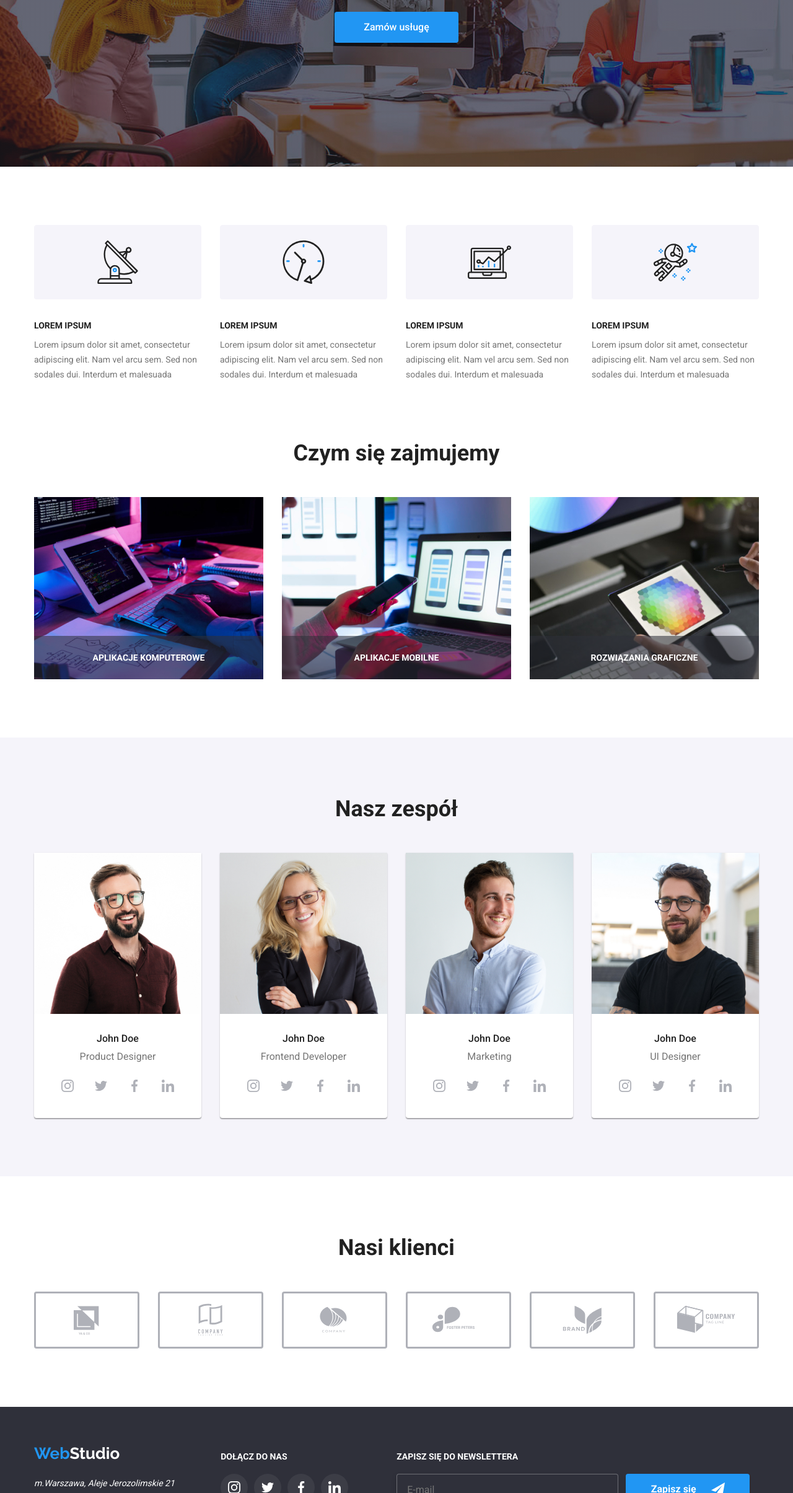
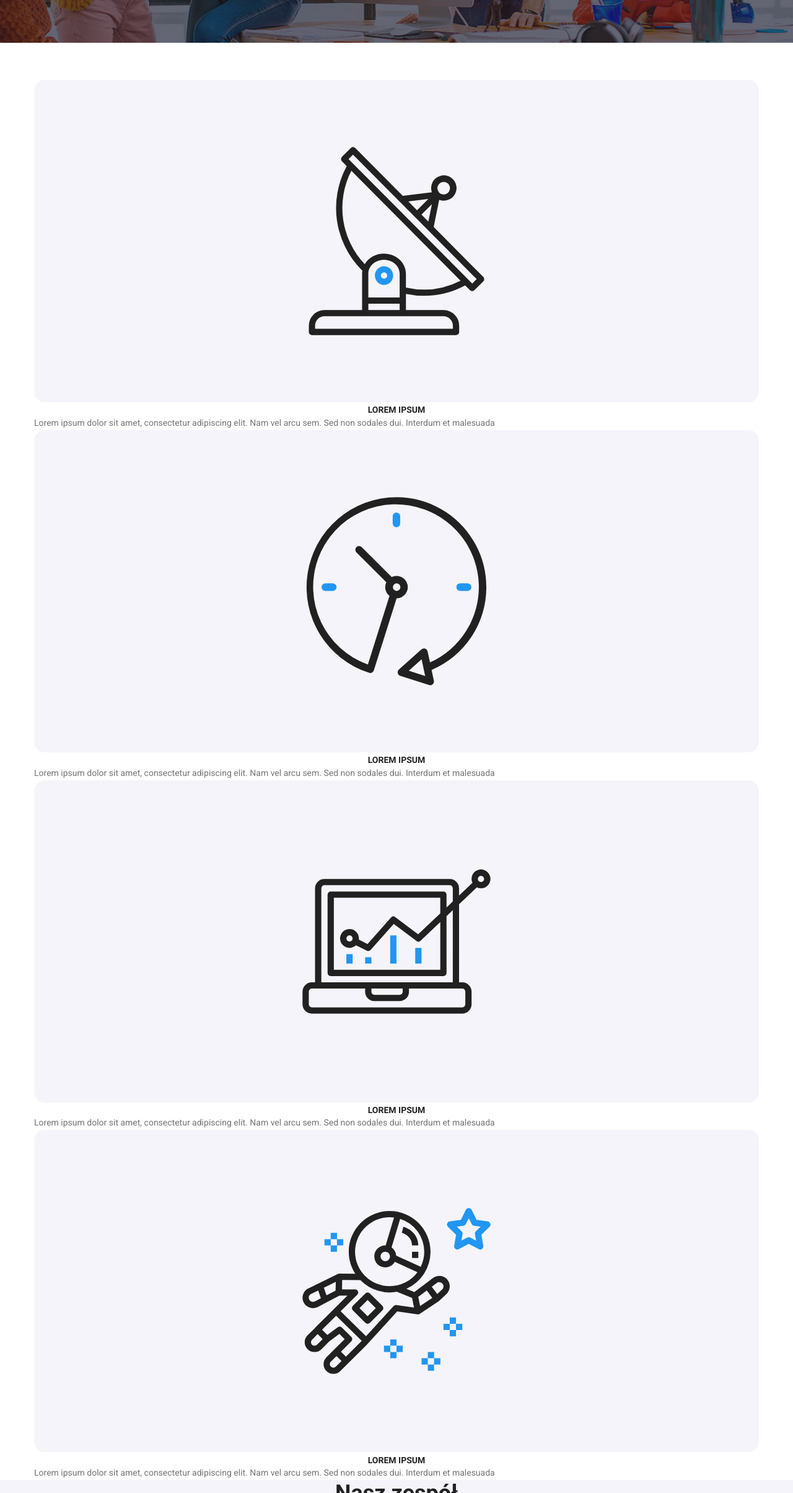
Before and after one commit to Maciej1999/goit-markup-hw-08, a plain HTML site: page index.html in a window 1280 px wide. Shown: the part 391-2800 px from the top of the page at 62% size. Drawn offline with Linux system fonts and the light colour scheme.

Commit message:
Starting with phone

```diff
--- a/index.html
+++ b/index.html
@@ -97,6 +97,9 @@
             </li>
           </ul>
         </div>
+      </div>
+      <div class="menu">
+
       </div>
     </header>
     <main>
--- a/sass/components/_advantages.scss
+++ b/sass/components/_advantages.scss
@@ -1,25 +1,28 @@
 @import '../utils/vars';
 .advantages {
-  padding-top: 94px;
+  padding-top: 60px;
   &__list {
     display: flex;
-    padding: 0 15px;
+    flex-direction: column;
+    align-items: center;
+    justify-content: center;
     &__item {
-      width: 270px;
+      width: 100%;
     }
     & > li:not(:first-child) {
-      margin-left: 30px;
+      margin-left: 0px;
     }
   }
   &__heading {
-    margin-bottom: 10px;
+    text-align: center;
+    margin-bottom: 0px;
     font-size: 14px;
     line-height: 16.41px;
   }
   &__icon {
-    width: 270px;
-    height: 120px;
-    margin-bottom: 30px;
+    width: 100%;
+    height: auto;
+    margin-bottom: 0px;
   }
   &__text {
     font-weight: 400;
--- a/sass/components/_backdrop.scss
+++ b/sass/components/_backdrop.scss
@@ -2,7 +2,7 @@
 .backdrop {
   position: fixed;
   height: 100%;
-  width: 100%;
+  width: 100px;
   display: flex;
   align-items: center;
   justify-content: center;
--- a/sass/components/_clients.scss
+++ b/sass/components/_clients.scss
@@ -1,18 +1,19 @@
 @import '../utils/vars';
 .clients {
-  padding: 94px 0;
+  padding: 0px 0;
   &__heading {
     font-size: 36px;
     line-height: 1.17;
     display: flex;
     justify-content: center;
-    margin-bottom: 50px;
+    margin-bottom: 0px;
   }
   &__list {
     display: flex;
-    padding: 0 15px;
+    flex-wrap: wrap;
+    gap: 30px;
     & > li:not(:first-child) {
-      margin-left: 30px;
+      margin-left: 0px;
     }
   }
   &__box {
--- a/sass/components/_common.scss
+++ b/sass/components/_common.scss
@@ -59,5 +59,7 @@ button {
   width: 100%;
   max-width: 1200px;
   margin: 0 auto;
+  padding: 0 15px;
   height: 100%;
+  min-width: 320px;
 }
--- a/sass/components/_doing.scss
+++ b/sass/components/_doing.scss
@@ -1,5 +1,7 @@
 @import '../utils/vars';
 .doing {
+  visibility: hidden;
+  display: none;
   padding: 94px 0;
   &__heading {
     font-size: 36px;
--- a/sass/components/_footer.scss
+++ b/sass/components/_footer.scss
@@ -1,16 +1,18 @@
 @import '../utils/vars';
 .footer {
-  padding: 60px 0;
+  padding: 0px 0;
+  width: 100%;
   background-color: getColor('gray');
   &__container {
     display: flex;
+    flex-direction: column;
   }
   &__links {
-    margin-left: 15px;
+    margin-left: 0px;
   }
   &__logo {
     display: block;
-    margin-bottom: 20px;
+    margin-bottom: 0px;
     color: getColor('white');
   }
   &__list {
@@ -42,20 +44,20 @@
   &__social {
     width: 206px;
     height: 80px;
-    margin-left: 70px;
-    margin-top: 12px;
+    margin-left: 0px;
+    margin-top: 0px;
     &__heading {
       color: getColor('white');
       font-weight: 700;
       font-size: 14px;
       line-height: 16px;
-      margin-bottom: 20px;
+      margin-bottom: 0px;
       text-transform: uppercase;
     }
     &__list {
       display: flex;
       & :not(:first-child) {
-        margin-left: 10px;
+        margin-left: 0px;
       }
     }
     &__icon {
--- a/sass/components/_header.scss
+++ b/sass/components/_header.scss
@@ -10,10 +10,9 @@
     flex-direction: row;
     align-items: center;
   }
-  &__logo {
-    margin-left: 15px;
-  }
   &__menu {
+    visibility: hidden;
+    display: none;
     width: 100%;
     display: flex;
     justify-content: space-between;
@@ -21,8 +20,8 @@
       display: flex;
       flex-direction: row;
       & > :last-child {
-        margin-right: 27px;
-        margin-left: 30px;
+        margin-right: 0px;
+        margin-left: 0px;
       }
     }
     &__link {
@@ -46,7 +45,7 @@
       }
     }
     &__icon {
-      margin-right: 10px;
+      margin-right: 0px;
     }
   }
   &__nav {
@@ -75,7 +74,7 @@
       }
     }
     &__item:not(:last-child) {
-      margin-right: 46px;
+      margin-right: 0px;
       margin-left: 0;
     }
   }
--- a/sass/components/_modal.scss
+++ b/sass/components/_modal.scss
@@ -1,18 +1,20 @@
 @import '../utils/vars';
 .modal {
-  width: 528px;
-  height: 581px;
+  width: 100px;
+  min-width: 320px;
+  max-width: 767px;
+  height: auto;
   background-color: getColor('white');
   position: fixed;
   z-index: 3;
   opacity: 1;
-  padding: 40px;
+  padding: 0px;
   &__heading {
     font-weight: 700;
     font-size: 20px;
     line-height: 1.15;
     text-align: center;
-    margin-bottom: 12px;
+    margin-bottom: 0px;
   }
   &__form {
     display: flex;
--- a/sass/components/_newsletter.scss
+++ b/sass/components/_newsletter.scss
@@ -1,19 +1,20 @@
 @import '../utils/vars';
 .newsletter {
-  width: 570px;
-  margin-top: 12px;
-  margin-bottom: 34px;
-  margin-left: 78px;
+  width: 100%;
+  margin-top: 0px;
+  margin-bottom: 0px;
+  margin-left: 0px;
   &__heading {
     color: getColor('white');
     font-weight: 700;
     font-size: 14px;
     line-height: 16px;
-    margin-bottom: 20px;
+    margin-bottom: 0px;
     text-transform: uppercase;
   }
   &__box {
     display: flex;
+    flex-direction: column;
     justify-content: space-between;
     position: relative;
   }
@@ -28,7 +29,7 @@
     font-size: 16px;
     line-height: 1.25;
     color: rgba(255, 255, 255, 0.6);
-    padding-left: 16px;
+    padding-left: 0px;
   }
   &__button {
     height: 50px;
@@ -47,6 +48,6 @@
     justify-content: center;
   }
   &__icon {
-    margin-left: 24px;
+    margin-left: 0px;
   }
 }
--- a/sass/components/_order.scss
+++ b/sass/components/_order.scss
@@ -1,10 +1,12 @@
 @import '../utils/vars';
 .order {
-  height: 600px;
+  height: 400px;
+  width: 100%;
   background-image: linear-gradient(0deg, rgba(47, 48, 58, 0.4) 0%, rgba(47, 48, 58, 0.4) 100%),
     url(../images/bgim.jpg);
   background-repeat: no-repeat;
   background-position: center;
+  background-size: auto;
   &__container {
     display: flex;
     flex-direction: column;
@@ -12,10 +14,11 @@
     justify-content: center;
   }
   &__heading {
-    font-size: 44px;
+    font-size: 26px;
     text-align: center;
     line-height: 1.36;
     color: getColor('white');
+    font-weight: 900;
   }
   &__button {
     background: getColor('blue');
@@ -24,9 +27,9 @@
     text-align: center;
     color: getColor('white');
     border-width: 0px;
-    font-weight: 500;
+    font-weight: 700;
     width: 200px;
     height: 50px;
-    margin-top: 30px;
+    margin-top: 0px;
   }
 }
--- a/sass/components/_team.scss
+++ b/sass/components/_team.scss
@@ -1,6 +1,6 @@
 @import '../utils/vars';
 .team {
-  padding: 94px 0;
+  padding: 0px 0;
   background-color: getColor('darker-white');
   margin: 0;
   &__heading {
@@ -8,13 +8,14 @@
     line-height: 1.17;
     display: flex;
     justify-content: center;
-    margin-bottom: 50px;
+    margin-bottom: 0px;
   }
   &__list {
     display: flex;
+    flex-direction: column;
     padding: 0 15px;
     & > li:not(:first-child) {
-      margin-left: 30px;
+      margin-left: 0px;
     }
   }
   &__figure {
@@ -34,8 +35,8 @@
     height: 260px;
   }
   &__figcaption {
-    margin-top: 30px;
-    margin-bottom: 16px;
+    margin-top: 0px;
+    margin-bottom: 0px;
     &__name {
       font-weight: 500;
       font-size: 16px;
@@ -49,7 +50,7 @@
       line-height: 19px;
       text-align: center;
       color: getColor('ashen');
-      margin-top: 10px;
+      margin-top: 0px;
     }
   }
 }
```
Also changed, not shown: css/main.css, css/main.min.css, 2 other files.
